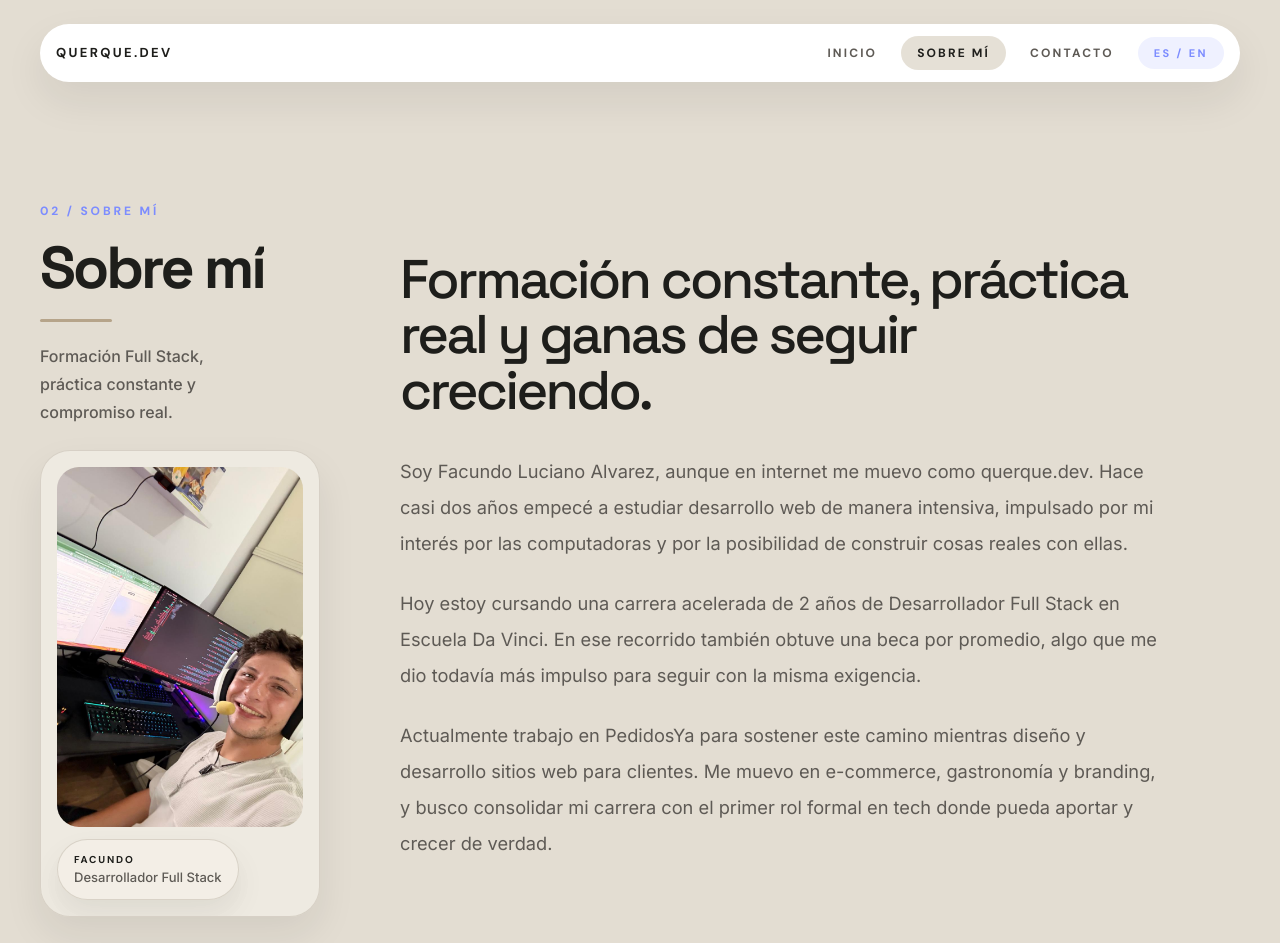
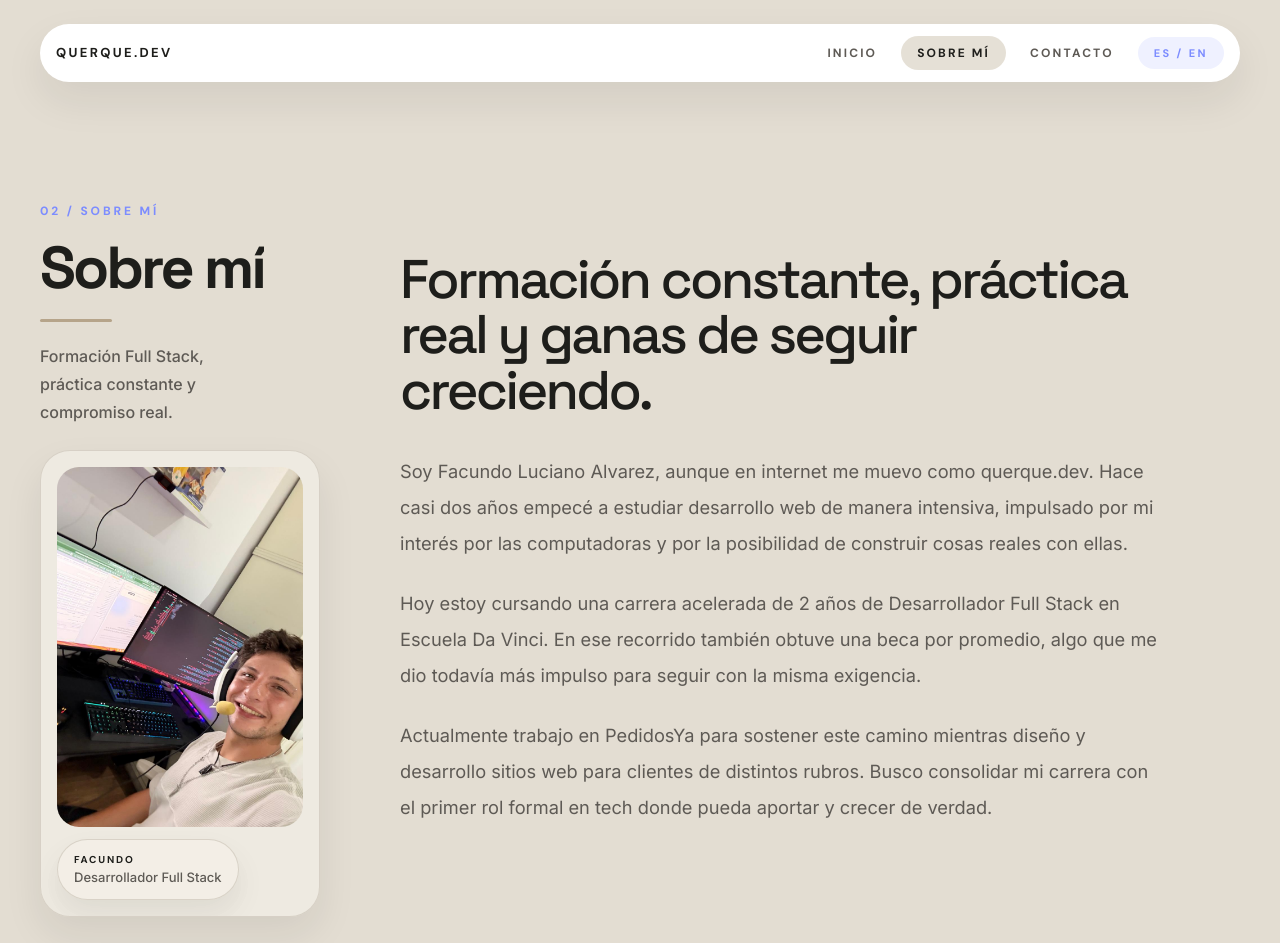
Before and after one commit to querques20/portafolio, a Vue app: page /sobre-mi in a window 1280 px wide. Shown: the top 943 px of the page. Built offline with nearby package versions, Linux system fonts and the light colour scheme.

Commit message:
fix: rewrite about paragraph, remove niche listing

```diff
--- a/src/views/AboutView.vue
+++ b/src/views/AboutView.vue
@@ -57,7 +57,7 @@ const { pageRoot } = usePageIntro()
               Hoy estoy cursando una carrera acelerada de 2 años de Desarrollador Full Stack en Escuela Da Vinci. En ese recorrido también obtuve una beca por promedio, algo que me dio todavía más impulso para seguir con la misma exigencia.
             </p>
             <p>
-              Actualmente trabajo en PedidosYa para sostener este camino mientras diseño y desarrollo sitios web para clientes. Me muevo en e-commerce, gastronomía y branding, y busco consolidar mi carrera con el primer rol formal en tech donde pueda aportar y crecer de verdad.
+              Actualmente trabajo en PedidosYa para sostener este camino mientras diseño y desarrollo sitios web para clientes de distintos rubros. Busco consolidar mi carrera con el primer rol formal en tech donde pueda aportar y crecer de verdad.
             </p>
           </div>
         </div>
```
